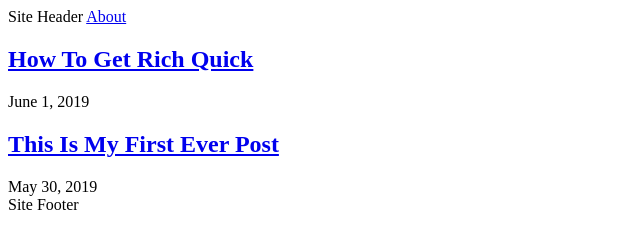
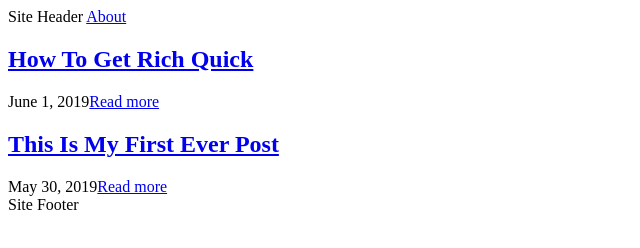
Before and after one commit to sebastianploch/sebastianploch.github.io, an Eleventy site: page index.njk in a window 1280 px wide. Shown: the whole page, without its empty margins (0-640 px from the left). Built offline with nearby package versions, Linux system fonts and the light colour scheme; Eleventy itself is replaced by a stand-in of ours; files that its build step writes are made by us from their sources.

Commit message:
Added excerpt to the gray-matter + configured index.njk to use it

```diff
--- a/index.njk
+++ b/index.njk
@@ -12,5 +12,12 @@ pagination:
             <a href="{{ post.url | url }}">{{ post.data.title }}</a>
         </h1>
         <time datetime="{{ post.date | dateIso }}">{{ post.date | dateReadable }}</time>
+
+        {%- if post.data.page.excerpt -%}
+            <p>{{ post.data.page.excerpt }}</p>
+        {%- endif -%}
+
+        <a href="{{ post.url | url }}"
+           aria-label="Read more on {{ post.data.title }}">Read more</a>
     </article>
 {% endfor %}
```
Also changed, not shown: posts/2019/blog-post-1.md (+1 -1 lines), posts/2019/blog-post-2.md (+1 -1 lines), .eleventy.js, 2 other files.
